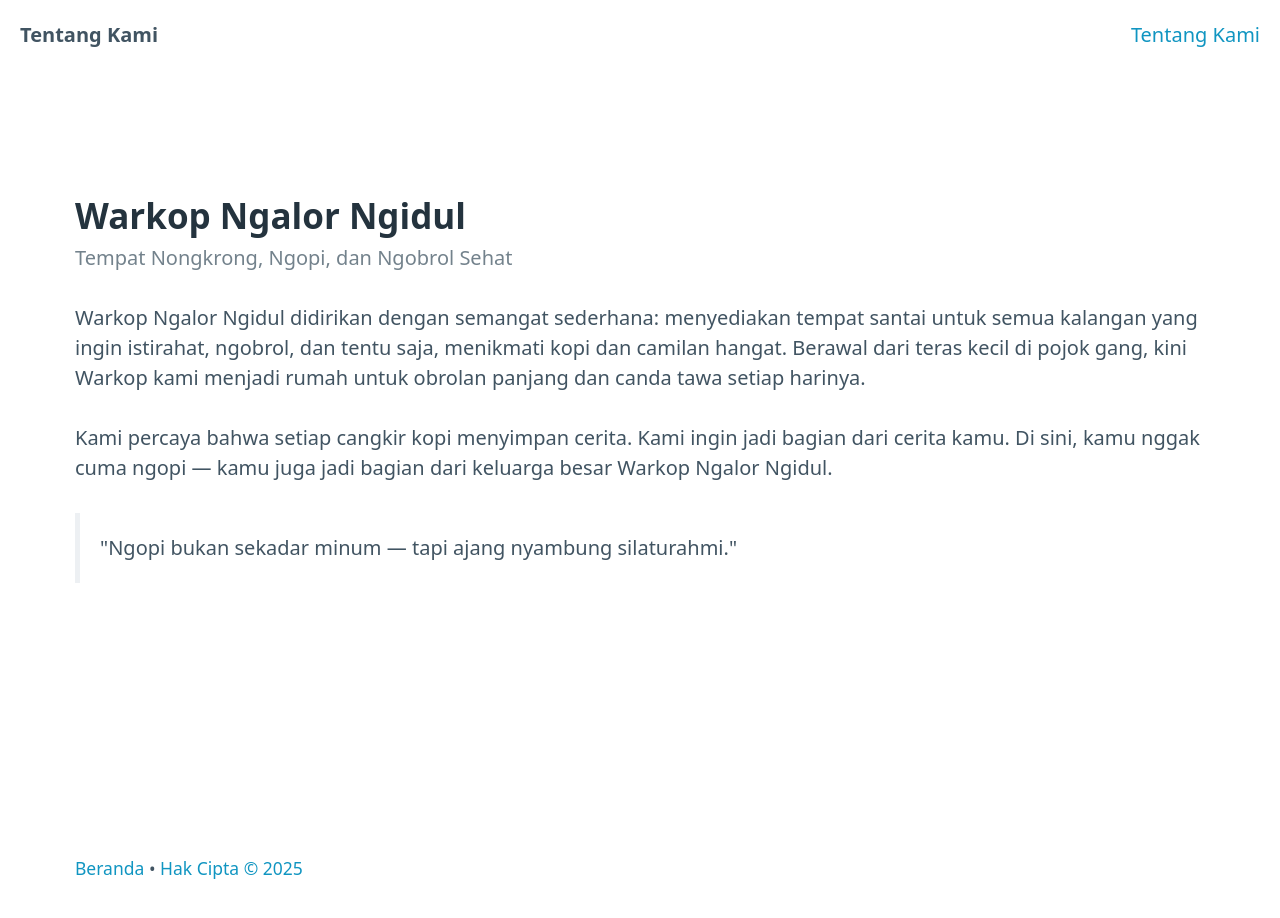
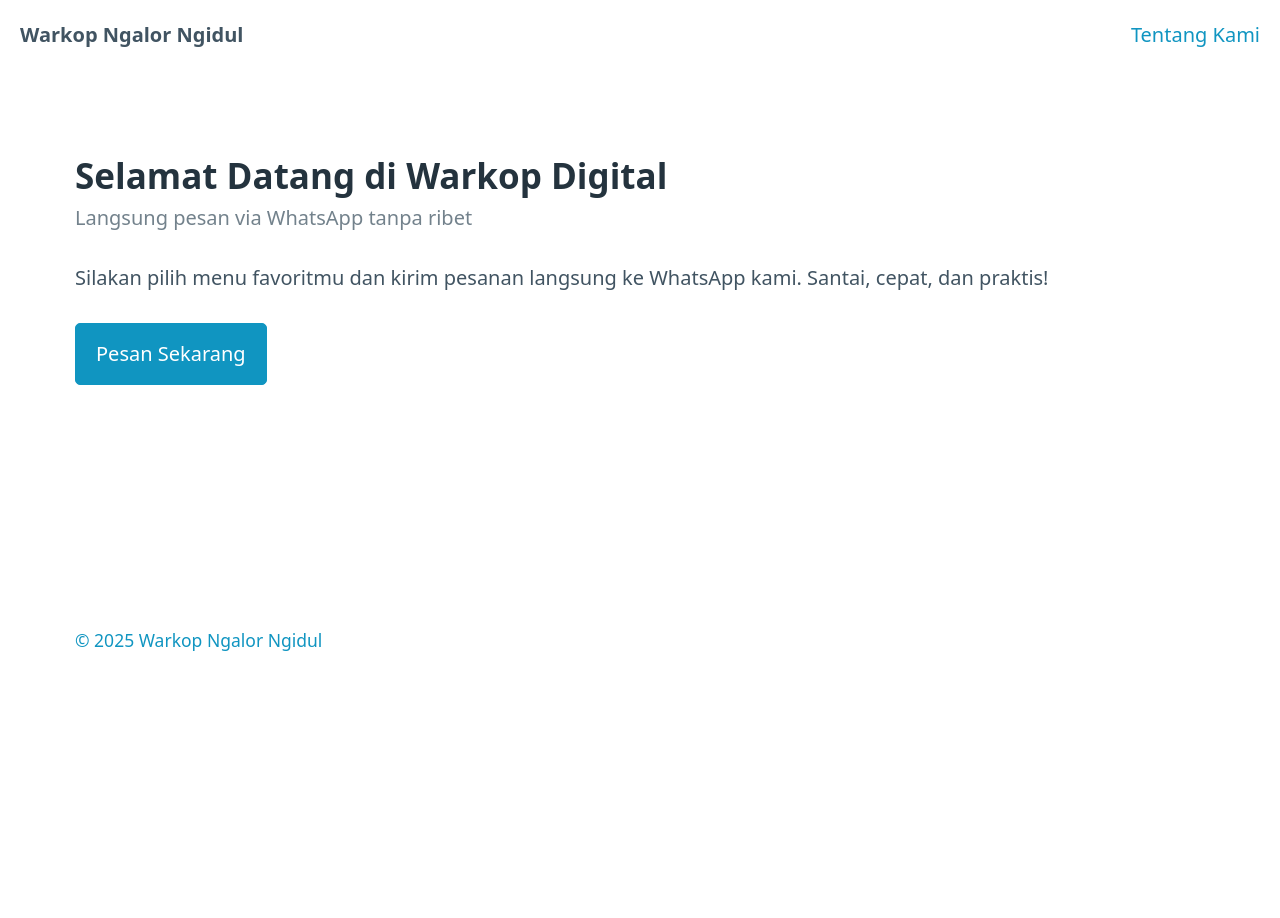
Before and after one commit to Aventeen/TOKO-ONLINE-, a plain HTML site: page index.html in a window 1280 px wide. After the commit the page ends 800 px from the top, so only its background shows below. Drawn offline with nearby package versions, Linux system fonts and the light colour scheme.

Commit message:
Update index.html

```diff
--- a/index.html
+++ b/index.html
@@ -3,18 +3,13 @@
   <head>
     <meta charset="UTF-8" />
     <meta name="viewport" content="width=device-width, initial-scale=1" />
-    <title>Tentang Warkop Ngalor Ngidul</title>
+    <title>Warkop Ngalor Ngidul</title>
     <link rel="stylesheet" href="https://cdn.jsdelivr.net/npm/@picocss/pico@1/css/pico.min.css" />
-    <style>
-      #infoContent {
-        margin-top: 2rem;
-      }
-    </style>
   </head>
   <body>
     <nav class="container-fluid">
       <ul>
-        <li><strong>Tentang Kami</strong></li>
+        <li><strong>Warkop Ngalor Ngidul</strong></li>
       </ul>
       <ul>
         <li><a href="tentang.html">Tentang Kami</a></li>
@@ -23,35 +18,22 @@
 
     <main class="container">
       <div class="grid">
-        <section id="infoContent">
+        <section>
           <hgroup>
-            <h2>Warkop Ngalor Ngidul</h2>
-            <h3>Tempat Nongkrong, Ngopi, dan Ngobrol Sehat</h3>
+            <h2>Selamat Datang di Warkop Digital</h2>
+            <h3>Langsung pesan via WhatsApp tanpa ribet</h3>
           </hgroup>
 
-          <p>
-            Warkop Ngalor Ngidul didirikan dengan semangat sederhana: menyediakan tempat
-            santai untuk semua kalangan yang ingin istirahat, ngobrol, dan tentu saja,
-            menikmati kopi dan camilan hangat. Berawal dari teras kecil di pojok gang, kini
-            Warkop kami menjadi rumah untuk obrolan panjang dan canda tawa setiap harinya.
-          </p>
+          <p>Silakan pilih menu favoritmu dan kirim pesanan langsung ke WhatsApp kami. Santai, cepat, dan praktis!</p>
 
-          <p>
-            Kami percaya bahwa setiap cangkir kopi menyimpan cerita. Kami ingin jadi bagian
-            dari cerita kamu. Di sini, kamu nggak cuma ngopi — kamu juga jadi bagian dari
-            keluarga besar Warkop Ngalor Ngidul.
-          </p>
-
-          <blockquote>
-            "Ngopi bukan sekadar minum — tapi ajang nyambung silaturahmi."
-          </blockquote>
+          <a href="https://wa.me/6281234567890" role="button">Pesan Sekarang</a>
         </section>
       </div>
     </main>
 
     <footer class="container">
       <small>
-        <a href="index.html">Beranda</a> • <a href="#">Hak Cipta © 2025</a>
+        <a href="#">© 2025 Warkop Ngalor Ngidul</a>
       </small>
     </footer>
   </body>
```
